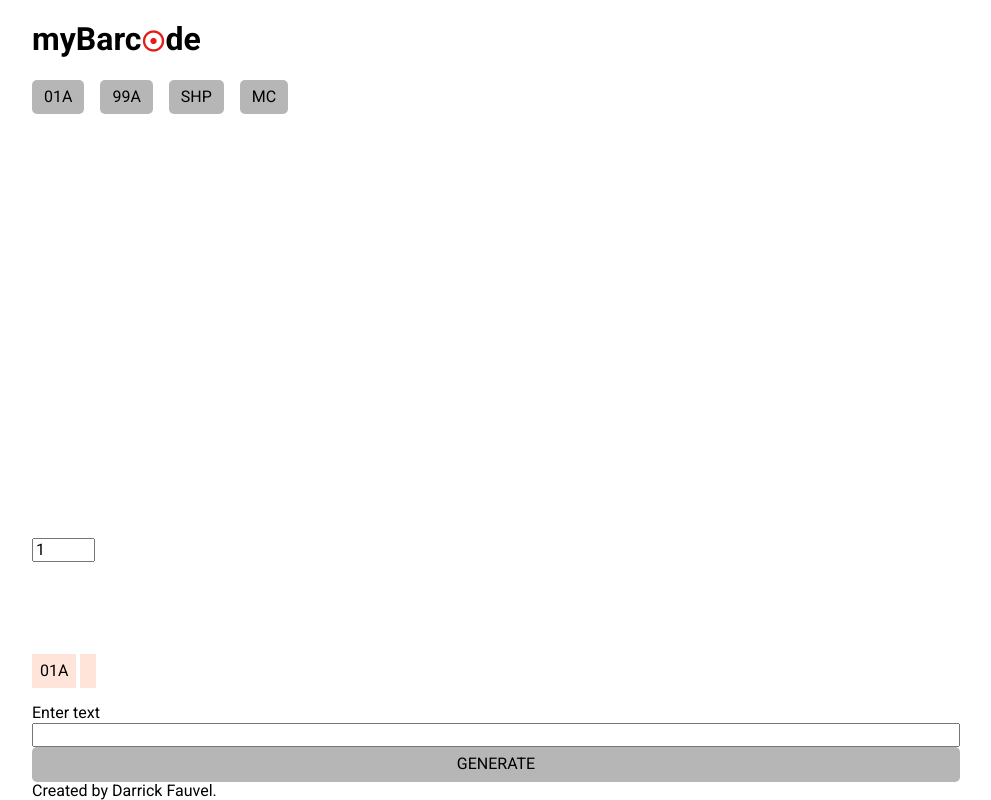
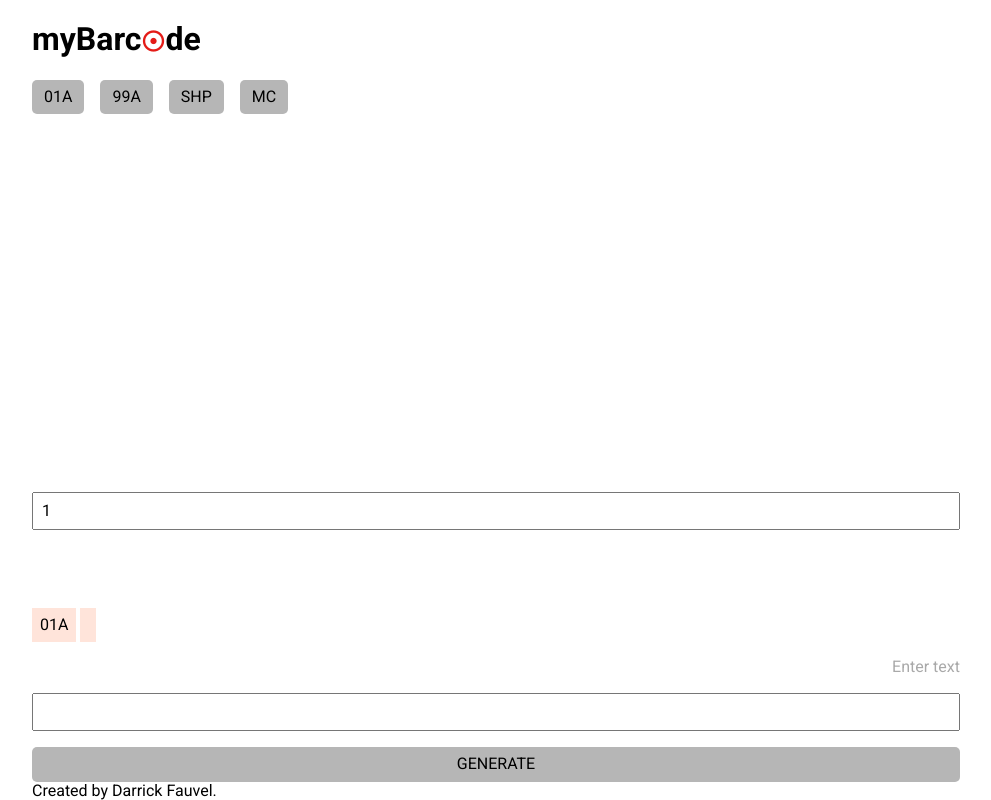
Before and after one commit to DarrickFauvel/barcode-generator-react, a React (Vite) app: page / in a window 1280 px wide. Shown: the whole page, without its empty margins (144-1135 px from the left). Built offline with nearby package versions, Linux system fonts and the light colour scheme.

Commit message:
Apply form styling

```diff
--- a/src/index.css
+++ b/src/index.css
@@ -64,6 +64,19 @@ body {
 form {
   display: flex;
   flex-direction: column;
+  gap: 1em;
+}
+
+label {
+  display: block;
+  color: darkgray;
+  width: 100%;
+  text-align: right;
+}
+
+input {
+  width: 100%;
+  padding: 0.5em;
 }
 
 .material-symbols-outlined {
```
